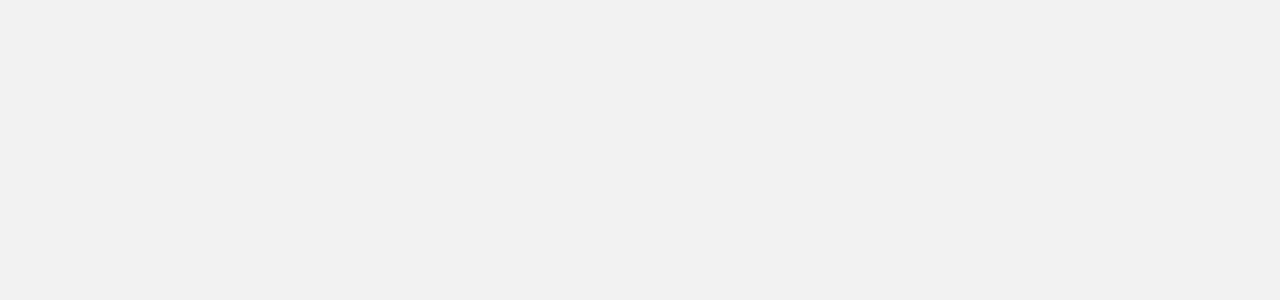
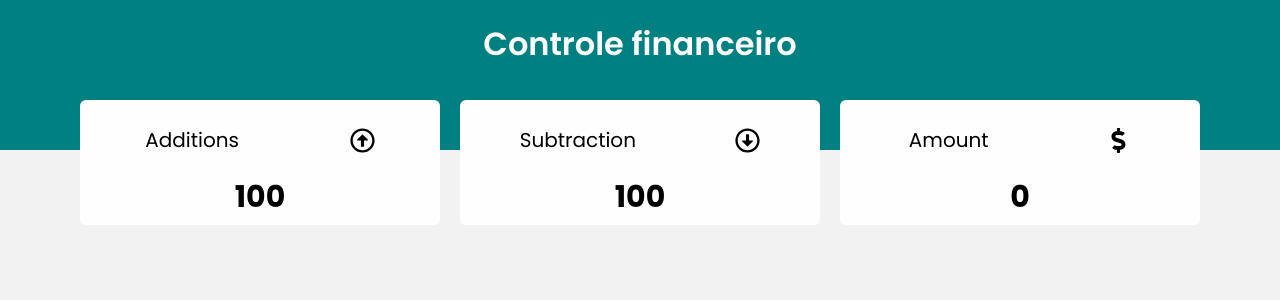
Before and after one commit to joaoVictorBAlves/myFinances, a React (Vite) app: page / in a window 1280 px wide. Shown: the top 300 px of the page. Built offline with nearby package versions, Linux system fonts and the light colour scheme.

Commit message:
Resume and resume items with static values

```diff
--- a/package.json
+++ b/package.json
@@ -10,7 +10,8 @@
   },
   "dependencies": {
     "react": "^18.2.0",
-    "react-dom": "^18.2.0"
+    "react-dom": "^18.2.0",
+    "react-icons": "^4.6.0"
   },
   "devDependencies": {
     "@types/react": "^18.0.24",
--- a/src/App.jsx
+++ b/src/App.jsx
@@ -1,8 +1,11 @@
-import './App.css'
+import Header from './components/Header';
+import Resume from './components/Resume';
 
 const App = () => {
   return (
     <>
+      <Header />
+      <Resume />
     </>
   );
 }
--- /dev/null
+++ b/src/components/Header/Header.css
@@ -0,0 +1,11 @@
+.header{
+    height: 150px;
+    text-align: center;
+    background-color: teal;
+}
+
+.header h1{
+    padding-top: 20px;
+    color: #fefefe;
+    font-weight: 600;
+}
--- /dev/null
+++ b/src/components/Header/index.jsx
@@ -0,0 +1,11 @@
+import './Header.css'
+
+const Header = () => {
+    return (
+        <div className="header">
+            <h1>Controle financeiro</h1>
+        </div>
+    );
+}
+
+export default Header;
--- /dev/null
+++ b/src/components/Resume/Resume.css
@@ -0,0 +1,15 @@
+.resume{
+    max-width: 1120px;
+    width: 98%;
+    margin: 0 auto;
+    display: flex;
+    gap: 20px;
+    margin-top: -50px;
+    justify-content: space-around;
+}
+
+@media (max-width: 750px) {
+    .resume{
+        gap: 10px;
+    }
+}
--- /dev/null
+++ b/src/components/Resume/index.jsx
@@ -0,0 +1,19 @@
+import ResumeItem from '../ResumeItem';
+import './Resume.css'
+import {
+    FaRegArrowAltCircleUp,
+    FaRegArrowAltCircleDown,
+    FaDollarSign
+} from 'react-icons/fa';
+
+const Resume = () => {
+    return (
+        <div className="resume">
+            <ResumeItem title="Additions" testValue={100} Icon={FaRegArrowAltCircleUp} />
+            <ResumeItem title="Subtraction" testValue={100} Icon={FaRegArrowAltCircleDown} />
+            <ResumeItem title="Amount" testValue={0} Icon={FaDollarSign} />
+        </div>
+    );
+}
+
+export default Resume;
--- /dev/null
+++ b/src/components/ResumeItem/ResumeItem.css
@@ -0,0 +1,54 @@
+.resume-item {
+    display: flex;
+    flex-direction: column;
+    align-items: center;
+    background-color: #FEFEFE;
+    border-radius: 6px;
+    padding: 5px 15px;
+    width: 30%;
+}
+
+.resume-item .card-header {
+    display: flex;
+    align-items: center;
+    justify-content: space-around;
+    margin-top: 20px;
+    margin-bottom:20px;
+    width: 100%;
+    gap: 10px;
+}
+
+/* icons */
+svg {
+    width: 25px;
+    height: 25px;
+}
+
+/* title */
+p {
+    font-size: 20px;
+}
+
+/* total */
+span {
+    font-size: 30px;
+    font-weight: bold;
+}
+
+@media (max-width: 750px) {
+    .resume-item {
+        width: 25%;
+    }
+
+    p {
+        font-size: 12px;
+    }
+
+    span {
+        font-size: 20px;
+    }
+
+    svg {
+        display: none;
+    }
+}
--- /dev/null
+++ b/src/components/ResumeItem/index.jsx
@@ -0,0 +1,15 @@
+import './ResumeItem.css'
+
+const ResumeItem = ({title, Icon, testValue}) => {
+    return (
+        <div className="resume-item">
+            <div className="card-header">
+                <p>{title}</p>
+                <Icon />
+            </div>
+            <span>{testValue}</span>
+        </div>
+    );
+}
+
+export default ResumeItem;
--- a/src/index.css
+++ b/src/index.css
@@ -1,8 +1,11 @@
 @import url('https://fonts.googleapis.com/css2?family=Montserrat:ital,wght@0,400;0,500;0,600;1,400;1,500;1,600&family=Poppins:wght@100;200;300;400;500;600;700&display=swap');
 
-body{
+*{
     margin: 0;
     padding: 0;
+}
+
+body{
     font-family: 'Poppins', sans-serif;
     background-color: #f2f2f2;
 }
```
Also changed, not shown: src/App.css (deleted), 1 other file (tests, documents, lock files or other folders).
